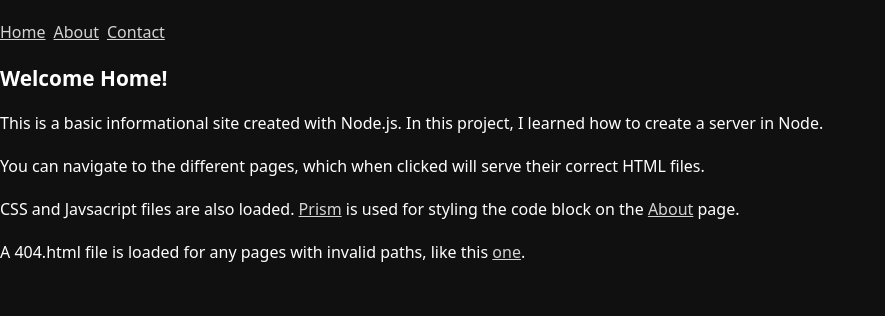
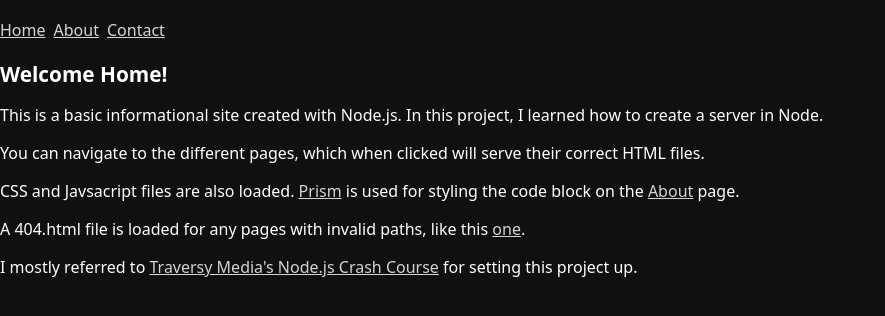
Before and after one commit to grntco/node-server, a plain HTML site: page public/index.html in a window 1280 px wide. Shown: the whole page, without its empty margins (0-885 px from the left). Drawn offline with Linux system fonts and the light colour scheme.

Commit message:
add content; fix styles

```diff
--- a/public/css/styles.css
+++ b/public/css/styles.css
@@ -12,10 +12,12 @@ body {
 }
 
 h1 {
+  margin-top: 1.2rem;
   font-size: 1.3rem;
 }
 
 ul {
+  margin-top: 1.2rem;
   list-style: none;
   display: flex;
   gap: 0.5rem;
@@ -30,8 +32,6 @@ a:hover {
   opacity: 0.8;
 }
 
-h1,
-p,
-ul {
-  margin-top: 1.3rem;
+p {
+  margin-top: 1rem;
 }
--- a/public/index.html
+++ b/public/index.html
@@ -35,5 +35,15 @@
       A 404.html file is loaded for any pages with invalid paths, like this
       <a href="/whydidyouclickthis">one</a>.
     </p>
+    <p>
+      I mostly referred to
+      <a
+        href="https://www.youtube.com/watch?v=fBNz5xF-Kx4&t=950s"
+        target="_blank"
+        rel="noopenner noreferrer"
+        >Traversy Media's Node.js Crash Course</a
+      >
+      for setting this project up.
+    </p>
   </body>
 </html>
```
Also changed, not shown: public/404.html (+1 -1 lines).
